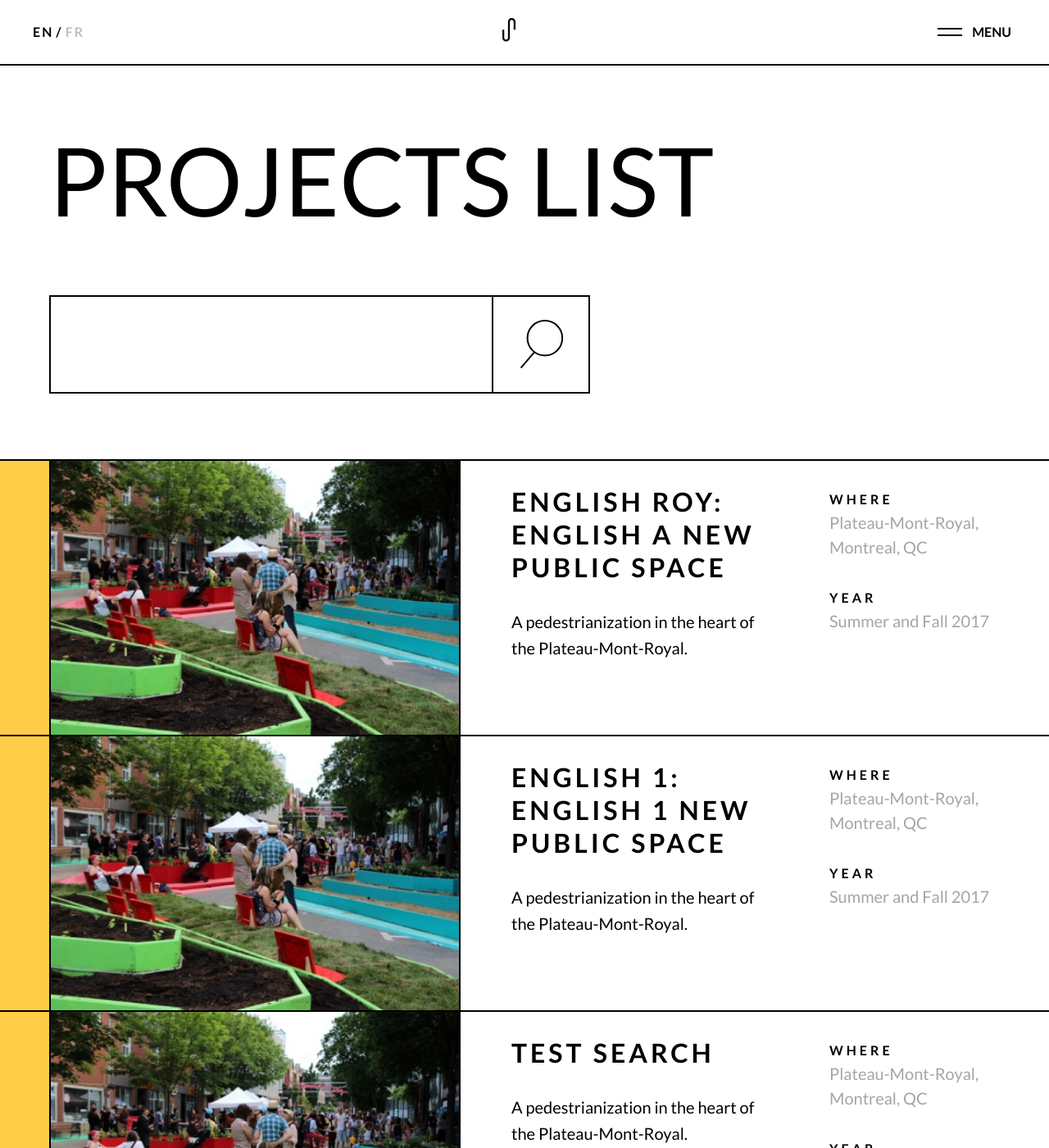
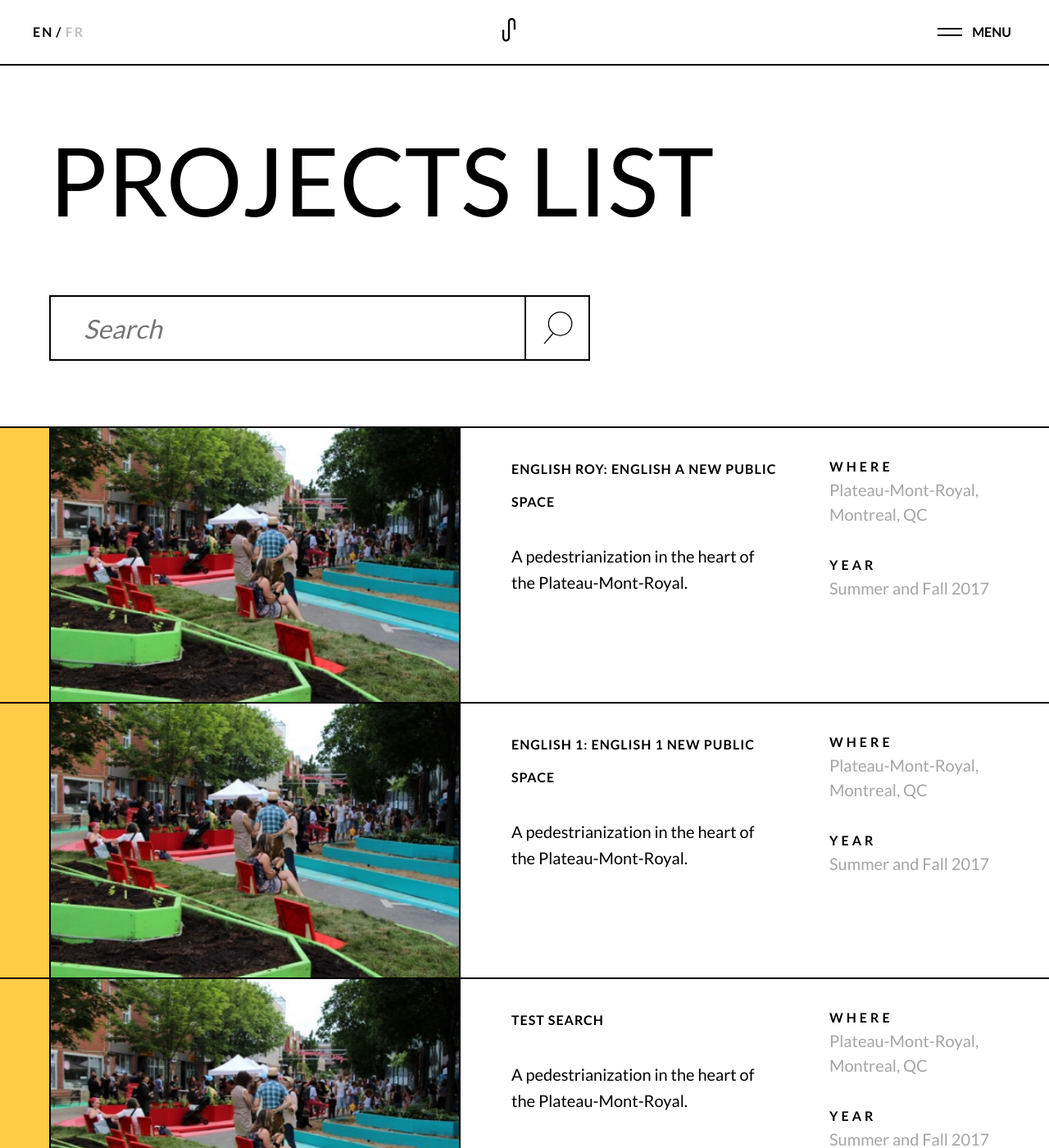
Before and after one commit to walkwithweb/walkwithweb, a Jekyll site: the page built from en/projects.html, in a window 1280 px wide and 1400 px high. Shown: the whole window at 82% size. Built offline with Jekyll 4.4.1, drawn with Linux system fonts in a browser that asks for light colours; some of the changed text lies outside the part shown.

Commit message:
updated styling changes

```diff
--- a/_data/locales/en.yml
+++ b/_data/locales/en.yml
@@ -337,6 +337,6 @@ contact:
   address:
     title: "MAILING ADDRESS"
     location:
-      - name: "School of Information StudiesMcGill University"
+      - name: "School of Information Studies McGill University"
       - name: "3661 Peel Street,"
       - name: "Montreal, QC (Canada) H3A 1X1"
--- a/_data/navigation_en.yml
+++ b/_data/navigation_en.yml
@@ -1,3 +1,6 @@
+- title: HOME
+  url: "/"
+
 - title: SOUNDSCAPE
   url: "/soundscape"
 
--- a/_includes/footer.html
+++ b/_includes/footer.html
@@ -12,7 +12,7 @@
           </span>
         </p>
       </div>
-      <div class="copy-right"><p>© 2023 Sounds in the City</p></div>
+      <div class="copy-right"><p>© 2024 Sounds in the City</p></div>
     </div>
   </div>
 </footer>
--- a/_includes/projects.html
+++ b/_includes/projects.html
@@ -4,31 +4,11 @@
       <h2 class="title heading">{{ t.title }}</h2>
     </div>
     <form class="searchbar" id="searchForm">
-      <input type="text" id="searchInput" />
-      <div class="icon" id="searchIcon" >
-        <svg
-          width="54"
-          height="62"
-          viewBox="0 0 54 62"
-          fill="none"
-          xmlns="http://www.w3.org/2000/svg"
-        >
-          <circle
-            cx="31"
-            cy="23"
-            r="22"
-            fill="translate"
-            stroke="currentColor"
-            stroke-width="2"
-          />
-          <line
-            x1="17.7619"
-            y1="40.6476"
-            x2="0.76194"
-            y2="60.6476"
-            stroke="currentColor"
-            stroke-width="2"
-          />
+      <input type="text" id="searchInput" placeholder="Search" />
+      <div class="icon" id="searchIcon">
+        <svg width="54" height="62" viewBox="0 0 54 62" fill="none" xmlns="http://www.w3.org/2000/svg">
+          <circle cx="31" cy="23" r="22" fill="translate" stroke="currentColor" stroke-width="2" />
+          <line x1="17.7619" y1="40.6476" x2="0.76194" y2="60.6476" stroke="currentColor" stroke-width="2" />
         </svg>
       </div>
     </form>
@@ -36,11 +16,11 @@
   </div>
   <div class="list">
     <div id="noResultsMessage"></div>
-
     {% assign lang = page.lang %} {% assign projects =
     site.data.projects[lang] %} {% for project in projects %}
     {% assign tag_names = project.tags | map: 'name' %}
-    <a class="list-item" data-tags="{{ tag_names | join: ',' | downcase }}" data-title="{{project.title}}"  href="/{{ lang | append:'/projects/' | append: project.url}}" >
+    <a class="list-item" data-tags="{{ tag_names | join: ',' | downcase }}" data-title="{{project.title}}"
+      href="/{{ lang | append:'/projects/' | append: project.url}}">
       <div class="container">
         <div class="card">
           <div class="media">
@@ -62,5 +42,8 @@
       </div>
     </a>
     {% endfor %}
+    <div class="scroll-to-top" id="scroll-top">
+      <img src="/assets/images/icons/arrow-up.svg" alt="arrow-up" />
+    </div>
   </div>
 </div>
--- a/_sass/global.scss
+++ b/_sass/global.scss
@@ -406,6 +406,8 @@ body {
     display: flex;
     align-items: center;
     justify-content: center;
+    border-right: 2px solid $black;
+    border-bottom: 2px solid $black;
     &.black {
       background-color: $black;
       flex-direction: column;
@@ -472,6 +474,10 @@ body {
 
 /* ACCORDIONS STYLES STARTS HERE*/
 .accordions {
+  p.desc{
+    text-align: left;
+  }
+
   .accordion {
     position: relative;
 
@@ -502,12 +508,13 @@ body {
       padding: 0;
       width: 100%;
       border: none;
-      height: 120px;
+      height: 80px;
       text-align: left;
       outline: none;
-      font-size: 14px;
+      font-size: 16px;
       font-weight: 700;
       line-height: 18px;
+      letter-spacing: 2px;
       align-items: center;
       display: flex;
       justify-content: space-between;
@@ -517,7 +524,7 @@ body {
       position: relative;
 
       @media (min-width: $mobile_screen) {
-        font-size: 32px;
+        font-size: 16px;
         line-height: 40px;
 
       }
@@ -817,8 +824,11 @@ body {
       max-width: 660px;
       padding: 16px 80px 16px 20px;
       border: 2px solid $black;
-      font-size: 16px;
+      font-size: 18px;
       outline: none;
+      color: #A5A5A5;
+      font-style: italic;
+      font-family: 'Lato';
 
       &:focus,
       &:active {
@@ -847,16 +857,16 @@ body {
   @media (min-width: $mobile_screen) {
       input {
           font-size: 32px;
-          height: 120px;
+          height: 80px;
           padding: 16px 160px 16px 40px;
       }
 
       .icon {
-          height: 120px;
-          width: 120px;
+          height: 80px;
+          width: 80px;
 
           svg {
-              height: 60px;
+              height: 40px;
           }
       }
   }
@@ -925,7 +935,7 @@ body {
     }
   }
   .content {
-    min-height: 120px;
+    min-height: 80px;
     padding: 36px;
     position: relative;
     z-index: 0;
@@ -969,7 +979,7 @@ body {
   }
   @media (min-width: $mobile_screen) {
     h3 {
-      font-size: 32px;
+      font-size: 20px;
       line-height: 40px;
     }
     i {
--- a/assets/css/style.scss
+++ b/assets/css/style.scss
@@ -1,5 +1,6 @@
 ---
 ---
+
 @import "global";
 
 .acc-home {
@@ -248,7 +249,7 @@
         }
 
         h4 {
-            font-size: 14px;
+            font-size: 16px;
             font-weight: 700;
             line-height: 18px;
             letter-spacing: 2px;
@@ -390,6 +391,7 @@
 
     @media (min-width: $mobile_screen) {
         border: 2px solid $black;
+        border-left: none;
         bottom: 0;
         left: 0;
     }
@@ -710,6 +712,18 @@
                 padding: 0 20px !important;
             }
         }
+        .scroll-to-top {
+            height: 120px;
+            width: 120px;
+            background-color: $white;
+            border: 2px solid $black;
+            position: absolute;
+            right: 0;
+            display: flex;
+            align-items: center;
+            justify-content: center;
+            cursor: pointer;
+        }
 
         .container.label {
             padding: 0 30px !important;
@@ -747,7 +761,8 @@
                 content: "";
                 height: 100%;
                 position: absolute;
-                background-color: rgba(250, 2, 255, 0.15);
+                background-color: #f1f1f1;
+                opacity: 0.3;
                 left: 0;
                 top: 0;
                 height: 100%;
@@ -848,7 +863,7 @@
                     min-height: 120px;
 
                     h3 {
-                        font-size: 14px;
+                        font-size: 16px;
                         font-weight: 700;
                         text-transform: uppercase;
                         margin-bottom: 16px;
@@ -896,9 +911,10 @@
 
                         h3 {
                             margin-bottom: 30px;
-                            font-size: 32px;
-                            letter-spacing: 4px;
+                            font-size: 16px;
+                            letter-spacing: 1px;
                             line-height: 40px;
+                            font-weight: bold;
                         }
 
                         p {
@@ -925,7 +941,7 @@
     padding: 30px 0;
 
     .description {
-        font-size: 16px;
+        font-size: 18px;
         line-height: 24px;
         margin-top: 20px;
         margin-bottom: 30px;
@@ -1571,12 +1587,14 @@
 
     a.member,
     p.member {
-        font-size: 32px;
+        font-size: 16px;
         line-height: 50px;
         color: $black;
         display: block;
         margin-bottom: 16px;
         height: 50px;
+        letter-spacing: 1px;
+        font-weight: 700;
     }
 
     a.link,
@@ -1584,7 +1602,7 @@
         font-size: 16px;
         line-height: 24px;
         font-weight: 700;
-        letter-spacing: 2px;
+        letter-spacing: 1px;
         text-transform: uppercase;
         color: $black;
         height: 50px;
@@ -1616,13 +1634,13 @@
             font-size: 24px;
             font-weight: 700;
             line-height: 36px;
-            letter-spacing: 1px;
+            letter-spacing: 0px;
         }
 
         p {
             font-weight: 400;
             display: block;
-            margin-top: 12px;
+            // margin-top: 12px;
 
             &:nth-of-type(1) {
                 margin-top: 0;
@@ -1649,18 +1667,21 @@
 
             h3 {
                 min-height: 88px;
+                font-size: 16px !important;
+                font-weight: 700;
+                letter-spacing: 2px;
             }
 
             h3,
             p {
-                font-size: 32px;
-                line-height: 50px;
+                line-height: 160%
             }
 
             p {
                 font-weight: 400;
-                margin-top: 24px;
-
+                // margin-top: 24px;
+                font-size: 18px;
+                letter-spacing: 0px;
                 span {
                     font-size: 20px;
                 }
@@ -1687,8 +1708,8 @@
 
         .description {
             margin: 80px 0;
-            font-size: 32px;
-            line-height: 50px;
+            font-size: 18px;
+            line-height: 160%;
         }
         .service-wrapper {
             background-color: $primary;
```
